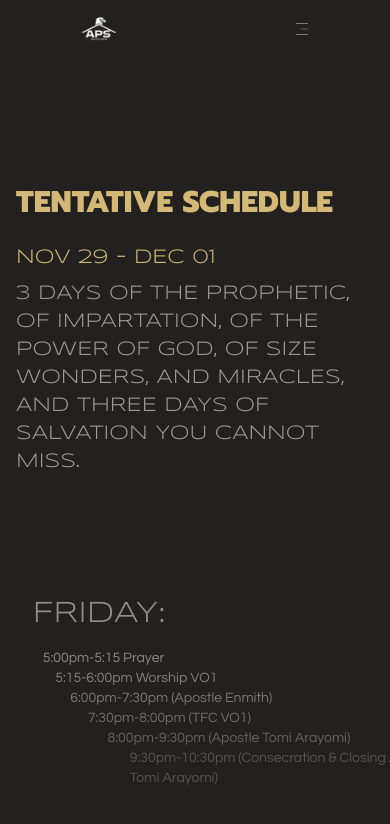
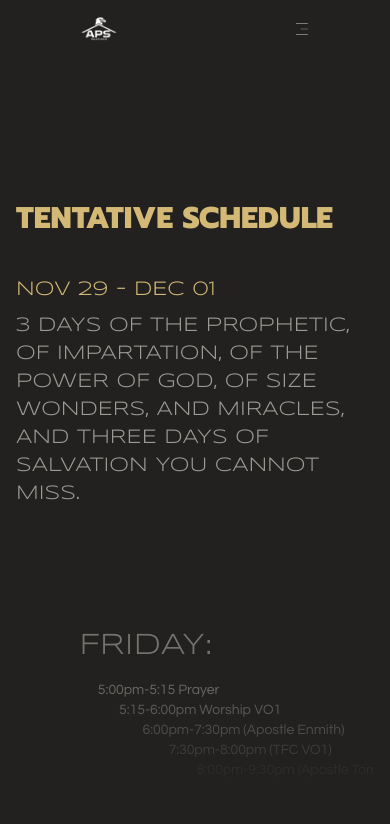
Before and after one commit to joel-kalema/table-0f-eagles, a Next.js app: page /tentative-chedule in a window 390 px wide. Shown: the top 824 px of the page. Built offline with nearby package versions, Linux system fonts and the light colour scheme.

Commit message:
update media query of the home page

```diff
--- a/app/(root)/tentative-chedule/page.jsx
+++ b/app/(root)/tentative-chedule/page.jsx
@@ -116,11 +116,11 @@ export default function TentativeSchedule() {
         <main className="">
             <Navbar />
             <div className="lg:w-4/5 mx-auto pt-[10rem] lg:pt-[15rem] px-4 lg:px-20 text-xl" ref={menuItemRef}>
-                <h1 data-scroll data-scroll-speed='0.6' className={`${title.className} uppercase text-3xl lg:text-5xl my-6 lg:my-20 text-[#d3b975]`}>Tentative Schedule</h1>
+                <h1 data-scroll data-scroll-speed='0.6' className={`${title.className} uppercase text-3xl lg:text-5xl my-10 lg:my-20 text-[#d3b975]`}>Tentative Schedule</h1>
                 <p data-scroll data-scroll-speed='0.5' className={`${subTitle.className} uppercase text-xl md:text-3xl mb-2 text-[#d3b975]`}>Nov 29 - Dec 01</p>
                 <p data-scroll data-scroll-speed='0.4' className={`${subTitle.className} uppercase text-xl md:text-3xl mb-20 lg:w-3/4`}>3 days of the prophetic, of impartation, of the power of God, of size wonders, and miracles, and three days of Salvation you cannot miss.</p>
 
-                <div ref={friday} className="pt-10 text-sm lg:text-xl" data-scroll data-scroll-speed='0.3'>
+                <div ref={friday} className="pt-10 text-sm lg:text-xl overflow-hidden" data-scroll data-scroll-speed='0.3'>
                     <h2 className={`${subTitle.className} uppercase text-3xl lg:text-6xl mb-4`}>Friday:</h2>
                     <p>5:00pm-5:15 Prayer</p>
                     <p>5:15-6:00pm Worship VO1</p>
```
